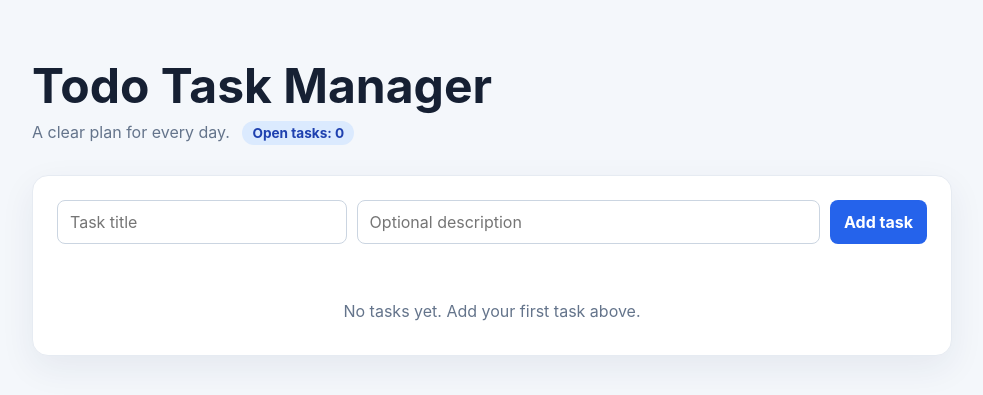
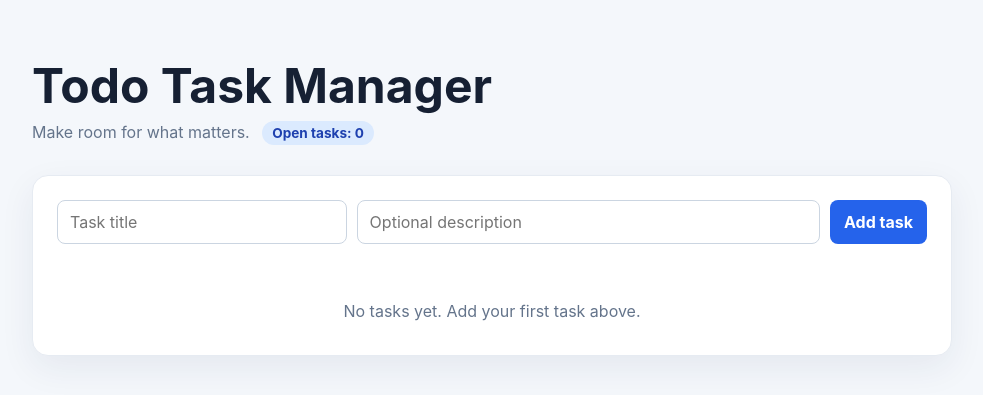
Before and after one commit to Huybao312/Final-Devops, a Flask app: page / in a window 1280 px wide. Shown: the top 395 px of the page, without its empty margins (148-1131 px from the left). Run offline with Flask 3, Linux system fonts and the light colour scheme; data that the repository does not hold is empty; parts of the project's set-up code (start-up, migrations or seed data) failed here and were passed over; some libraries are stand-ins or nearby versions.

Commit message:
demo: show final deployment update

```diff
--- a/templates/index.html
+++ b/templates/index.html
@@ -25,7 +25,7 @@
 <body>
   <main>
     <h1>Todo Task Manager</h1>
-    <p class="subtitle">A clear plan for every day. <span class="task-count">Open tasks: {{ open_tasks }}</span></p>
+    <p class="subtitle">Make room for what matters. <span class="task-count">Open tasks: {{ open_tasks }}</span></p>
     <section class="card">
       <form class="new-task" method="post" action="{{ url_for('create_task') }}">
         <input name="title" maxlength="200" placeholder="Task title" required aria-label="Task title">
```
